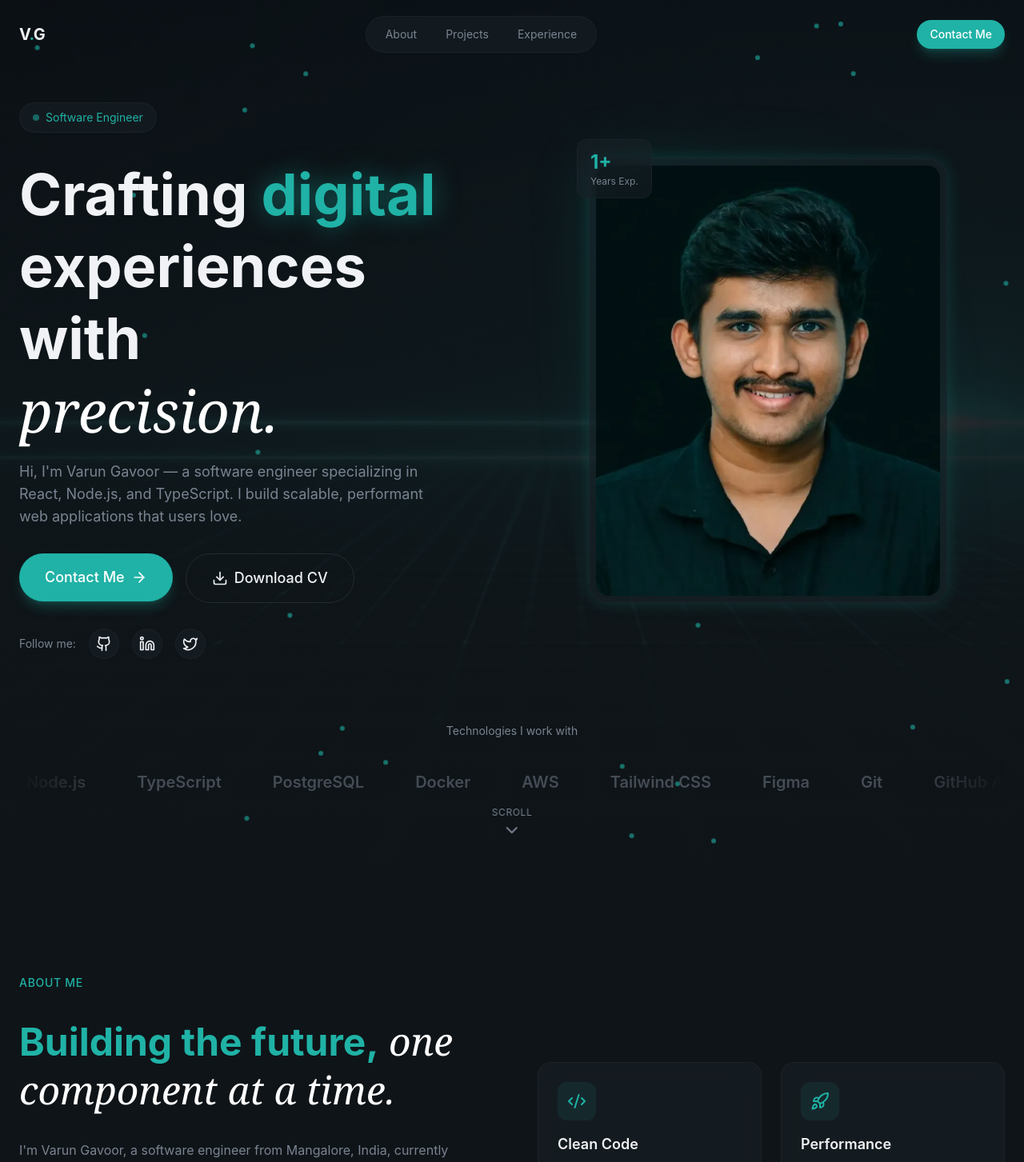
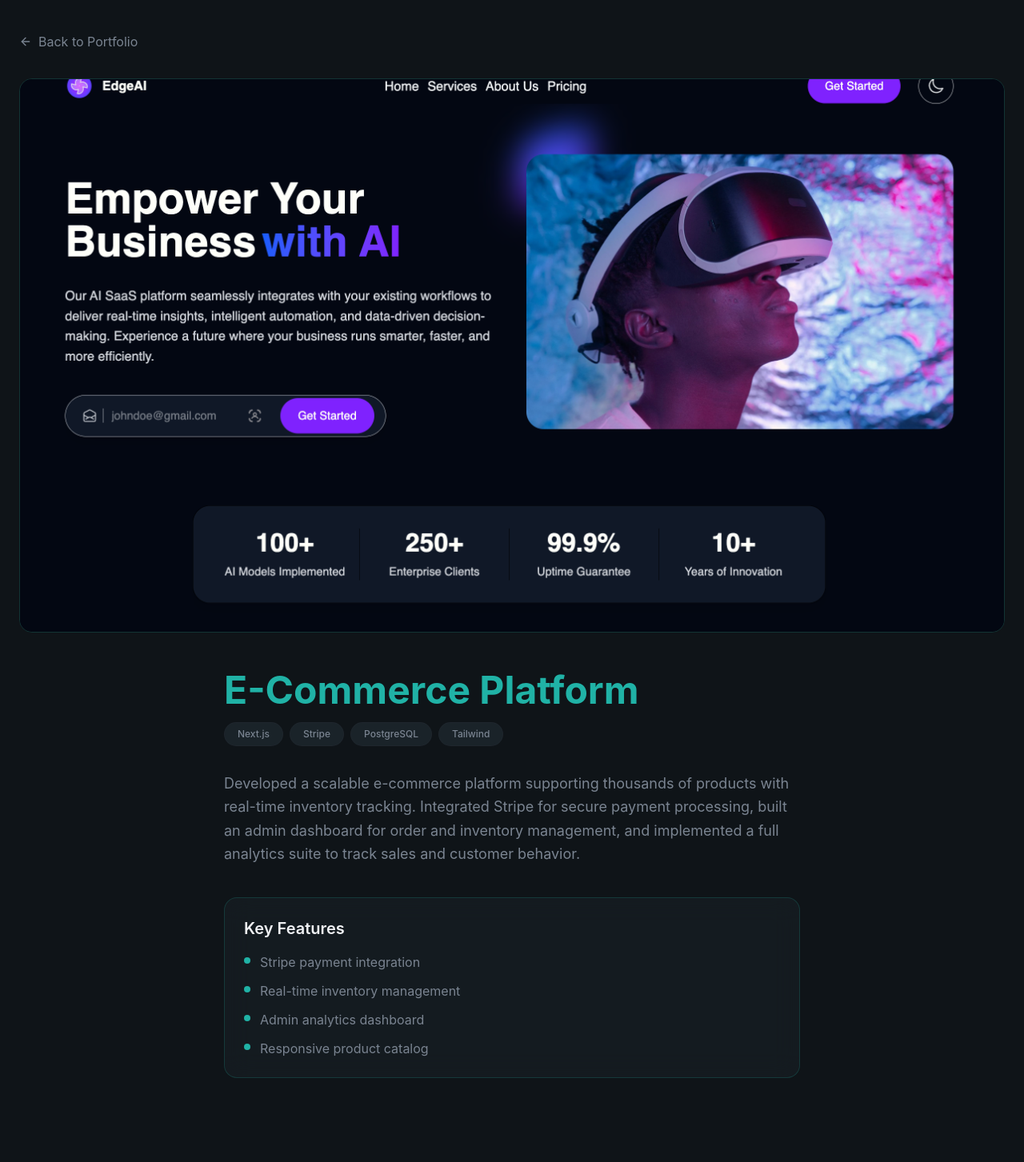
Before and after one commit to varungav/Portfolio-1.0, a React (Vite) app: page /projects/ecommerce-platform in a window 1280 px wide. Shown: the top 1453 px of the page at 80% size. Built offline with nearby package versions, Linux system fonts and the light colour scheme.

Commit message:
KK-1330 #time 10m bugfix: changed the alignment of error code that was coming on left

```diff
--- a/package.json
+++ b/package.json
@@ -17,6 +17,7 @@
     "lucide-react": "^0.556.0",
     "react": "^19.2.0",
     "react-dom": "^19.2.0",
+    "react-router-dom": "^7.13.2",
     "tailwindcss": "^4.1.17"
   },
   "devDependencies": {
--- a/src/App.jsx
+++ b/src/App.jsx
@@ -1,16 +1,17 @@
 import { Analytics } from "@vercel/analytics/react";
 import { SpeedInsights } from "@vercel/speed-insights/react";
+import { BrowserRouter, Routes, Route } from "react-router-dom";
 import { Navbar } from "@/layout/Navbar";
 import { Hero } from "@/sections/Hero";
 import { About } from "@/sections/About";
 import { Projects } from "@/sections/Projects";
 import { Experience } from "@/sections/Experience";
 import { Education } from "@/sections/Education";
-import { Testimonials } from "@/sections/Testimonials";
 import { Contact } from "@/sections/Contact";
 import { Footer } from "./layout/Footer";
+import { ProjectDetail } from "@/pages/ProjectDetail";
 
-function App() {
+function Home() {
   return (
     <div className="min-h-screen overflow-x-hidden">
       <Navbar />
@@ -20,14 +21,24 @@ function App() {
         <Projects />
         <Experience />
         <Education />
-        {/* <Testimonials /> */}
         <Contact />
       </main>
       <Footer />
-      <Analytics />
-      <SpeedInsights />
     </div>
   );
 }
 
+function App() {
+  return (
+    <BrowserRouter>
+      <Routes>
+        <Route path="/" element={<Home />} />
+        <Route path="/projects/:slug" element={<ProjectDetail />} />
+      </Routes>
+      <Analytics />
+      <SpeedInsights />
+    </BrowserRouter>
+  );
+}
+
 export default App;
--- /dev/null
+++ b/src/data/projects.js
@@ -0,0 +1,38 @@
+export const projects = [
+  {
+    slug: "fintech-dashboard",
+    title: "Fintech Dashboard",
+    description:
+      "A comprehensive financial analytics platform with real-time data visualization, portfolio management, and AI-powered insights.",
+    longDescription:
+      "Built a full-stack financial analytics platform that aggregates data from multiple sources and presents it through interactive dashboards. Implemented real-time WebSocket connections for live market data, designed a portfolio tracking system with P&L calculations, and integrated an AI layer for personalized investment insights.",
+    image: "/projects/project1.png",
+    tags: ["React", "Typescript", "NodeJS"],
+    features: [
+      "Real-time market data via WebSockets",
+      "Portfolio management with P&L tracking",
+      "AI-powered investment insights",
+      "Interactive charts and data visualization",
+    ],
+    link: "#",
+    github: "#",
+  },
+  {
+    slug: "ecommerce-platform",
+    title: "E-Commerce Platform",
+    description:
+      "A full-featured e-commerce solution with inventory management, payment processing, and analytics dashboard.",
+    longDescription:
+      "Developed a scalable e-commerce platform supporting thousands of products with real-time inventory tracking. Integrated Stripe for secure payment processing, built an admin dashboard for order and inventory management, and implemented a full analytics suite to track sales and customer behavior.",
+    image: "/projects/project2.png",
+    tags: ["Next.js", "Stripe", "PostgreSQL", "Tailwind"],
+    features: [
+      "Stripe payment integration",
+      "Real-time inventory management",
+      "Admin analytics dashboard",
+      "Responsive product catalog",
+    ],
+    link: "#",
+    github: "#",
+  },
+];
--- /dev/null
+++ b/src/pages/ProjectDetail.jsx
@@ -0,0 +1,109 @@
+import { useParams, Link } from "react-router-dom";
+import { ArrowLeft, ArrowUpRight, Github } from "lucide-react";
+import { projects } from "@/data/projects";
+
+export const ProjectDetail = () => {
+  const { slug } = useParams();
+  const project = projects.find((p) => p.slug === slug);
+
+  if (!project) {
+    return (
+      <div className="min-h-screen flex flex-col items-center justify-center gap-4">
+        <p className="text-muted-foreground text-lg">Project not found.</p>
+        <Link
+          to="/"
+          className="flex items-center gap-2 text-primary hover:underline"
+        >
+          <ArrowLeft className="w-4 h-4" /> Back to Home
+        </Link>
+      </div>
+    );
+  }
+
+  return (
+    <div className="min-h-screen overflow-x-hidden">
+      {/* Back button */}
+      <div className="container mx-auto px-6 pt-10 animate-fade-in">
+        <Link
+          to="/"
+          className="inline-flex items-center gap-2 text-muted-foreground hover:text-primary transition-colors"
+        >
+          <ArrowLeft className="w-4 h-4" /> Back to Portfolio
+        </Link>
+      </div>
+
+      {/* Hero image */}
+      <div className="container mx-auto px-6 mt-8 animate-fade-in animation-delay-100">
+        <div className="rounded-2xl overflow-hidden aspect-video w-full border border-primary/20">
+          <img
+            src={project.image}
+            alt={project.title}
+            className="w-full h-full object-cover"
+          />
+        </div>
+      </div>
+
+      {/* Content */}
+      <div className="container mx-auto px-6 py-12 max-w-3xl">
+        {/* Title & tags */}
+        <div className="space-y-4 mb-8 animate-fade-in animation-delay-200">
+          <h1 className="text-4xl md:text-5xl font-bold text-secondary-foreground">
+            {project.title}
+          </h1>
+          <div className="flex flex-wrap gap-2">
+            {project.tags.map((tag, i) => (
+              <span
+                key={i}
+                className="px-4 py-1.5 rounded-full bg-surface text-xs font-medium border border-border/50 text-muted-foreground"
+              >
+                {tag}
+              </span>
+            ))}
+          </div>
+        </div>
+
+        {/* Description */}
+        <p className="text-muted-foreground text-lg leading-relaxed mb-10 animate-fade-in animation-delay-300">
+          {project.longDescription}
+        </p>
+
+        {/* Features */}
+        <div className="glass rounded-2xl p-6 border border-primary/20 mb-10 animate-fade-in animation-delay-400">
+          <h2 className="text-xl font-semibold mb-4">Key Features</h2>
+          <ul className="space-y-3">
+            {project.features.map((feature, i) => (
+              <li key={i} className="flex items-start gap-3 text-muted-foreground">
+                <span className="mt-1.5 w-2 h-2 rounded-full bg-primary flex-shrink-0" />
+                {feature}
+              </li>
+            ))}
+          </ul>
+        </div>
+
+        {/* Action buttons */}
+        <div className="flex gap-3 animate-fade-in animation-delay-500">
+          {project.link && project.link !== "#" && (
+            <a
+              href={project.link}
+              target="_blank"
+              rel="noopener noreferrer"
+              className="flex items-center gap-2 px-6 py-3 rounded-full bg-primary text-primary-foreground font-medium hover:opacity-90 transition-opacity"
+            >
+              Live Demo <ArrowUpRight className="w-4 h-4" />
+            </a>
+          )}
+          {project.github && project.github !== "#" && (
+            <a
+              href={project.github}
+              target="_blank"
+              rel="noopener noreferrer"
+              className="flex items-center gap-2 px-6 py-3 rounded-full glass border border-primary/30 font-medium hover:border-primary/60 transition-all"
+            >
+              GitHub <Github className="w-4 h-4" />
+            </a>
+          )}
+        </div>
+      </div>
+    </div>
+  );
+};
--- a/src/sections/Projects.jsx
+++ b/src/sections/Projects.jsx
@@ -1,25 +1,7 @@
+import { Link } from "react-router-dom";
 import { ArrowUpRight, Github } from "lucide-react";
 import { AnimatedBorderButton } from "@/components/AnimatedBorderButton";
-const projects = [
-  {
-    title: "Fintech Dashboard",
-    description:
-      "A comprehensive financial analytics platform with real-time data visualization, portfolio management, and AI-powered insights.",
-    image: "/projects/project1.png",
-    tags: ["React", "Typescript", "NodeJS"],
-    link: "#",
-    github: "#",
-  },
-  {
-    title: "E-Commerce Platform",
-    description:
-      "A full-featured e-commerce solution with inventory management, payment processing, and analytics dashboard.",
-    image: "/projects/project2.png",
-    tags: ["Next.js", "Stripe", "PostgreSQL", "Tailwind"],
-    link: "#",
-    github: "#",
-  },
-];
+import { projects } from "@/data/projects";
 
 export const Projects = () => {
   return (
@@ -68,14 +50,16 @@ export const Projects = () => {
                 />
                 {/* Overlay Links */}
                 <div className="absolute inset-0 flex items-center justify-center gap-4 opacity-0 group-hover:opacity-100 transition-opacity duration-300">
-                  <a
-                    href={project.link}
+                  <Link
+                    to={`/projects/${project.slug}`}
                     className="p-3 rounded-full glass hover:bg-primary hover:text-primary-foreground transition-all"
                   >
                     <ArrowUpRight className="w-5 h-5" />
-                  </a>
+                  </Link>
                   <a
                     href={project.github}
+                    target="_blank"
+                    rel="noopener noreferrer"
                     className="p-3 rounded-full glass hover:bg-primary hover:text-primary-foreground transition-all"
                   >
                     <Github className="w-5 h-5" />
@@ -89,12 +73,14 @@ export const Projects = () => {
                   <h3 className="text-xl font-semibold group-hover:text-primary transition-colors">
                     {project.title}
                   </h3>
+                  <Link to={`/projects/${project.slug}`}>
                     <ArrowUpRight
                       className="w-5 h-5
                     text-muted-foreground group-hover:text-primary
                      group-hover:translate-x-1
                      group-hover:-translate-y-1 transition-all"
                     />
+                  </Link>
                 </div>
                 <p className="text-muted-foreground text-sm">
                   {project.description}
```
Also changed, not shown: src/components/ProjectModal.jsx (added, +84 -0 lines), 1 other file (tests, documents, lock files or other folders). Lines whose indentation alone changed are shown as unchanged.
